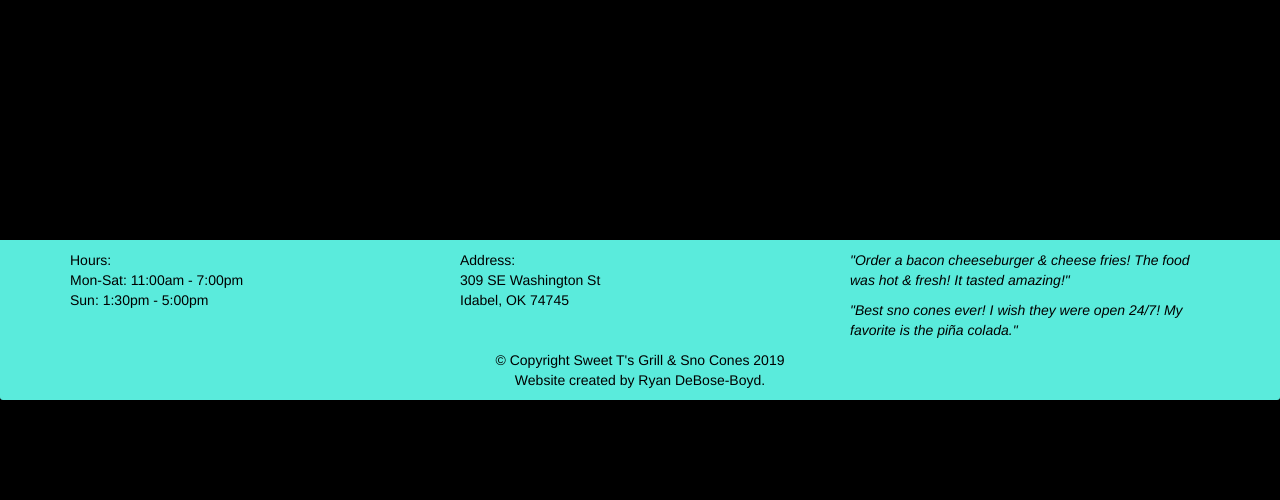
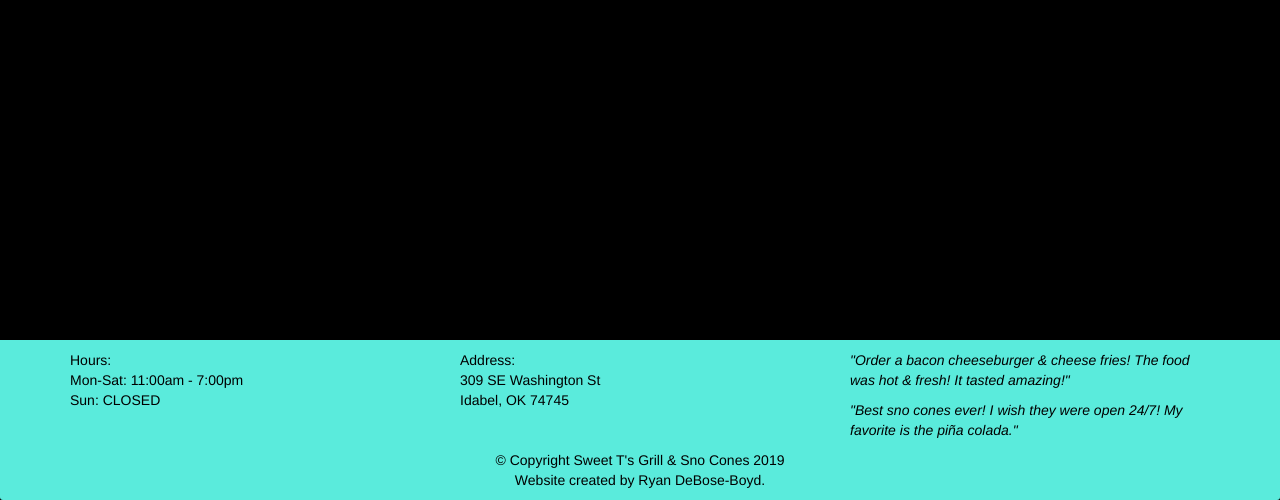
Before and after one commit to ryan96db/SweetTs, a PHP site: page /specials.html in a window 1280 px wide. Shown: the part 317-817 px from the top of the page. Before the commit the page ends 717 px from the top, so only its background shows below. Run offline with PHP 8.4, Linux system fonts and the light colour scheme; some libraries are stand-ins or nearby versions.

Commit message:
Update business hours.

```diff
--- a/about.html
+++ b/about.html
@@ -91,7 +91,7 @@
             <section id="hours" class="col-sm-4">
              <span>Hours:</span><br>
               Mon-Sat: 11:00am - 7:00pm<br>
-              Sun: 1:30pm - 5:00pm<br><br>
+              Sun: CLOSED <br><br>
 
              <div class="fb-like" data-href="https://mobile.facebook.com/SWEET-TS-Grill-SNO-CONES-973572179488467/" data-layout="button" data-action="like" data-size="small" data-show-faces="false" data-share="true"></div>
               <hr class="visible-xs">
--- a/contact.html
+++ b/contact.html
@@ -112,7 +112,7 @@
             <section id="hours" class="col-sm-4">
               <span>Hours:</span><br>
               Mon-Sat: 11:00am - 7:00pm<br>
-              Sun: 1:30pm - 5:00pm<br><br>
+              Sun: CLOSED<br><br>
 
              <div class="fb-like" data-href="https://mobile.facebook.com/SWEET-TS-Grill-SNO-CONES-973572179488467/" data-layout="button" data-action="like" data-size="small" data-show-faces="false" data-share="true"></div>
               <hr class="visible-xs">
--- a/css/styles.css
+++ b/css/styles.css
@@ -288,7 +288,7 @@ p {
 /*Beginning of Specials*/
 
 #Specials {
-	margin-bottom: 300px;
+	margin-bottom: 400px;
 }
 
 /*End of specials*/
--- a/index.html
+++ b/index.html
@@ -159,7 +159,7 @@
             <section id="hours" class="col-sm-4">
               <span>Hours:</span><br>
               Mon-Sat: 11:00am - 7:00pm<br>
-              Sun: 1:30pm - 5:00pm<br><br>
+              Sun: CLOSED<br><br>
 
              <div class="fb-like" data-href="https://mobile.facebook.com/SWEET-TS-Grill-SNO-CONES-973572179488467/" data-layout="button" data-action="like" data-size="small" data-show-faces="false" data-share="true"></div>
               <hr class="visible-xs">
--- a/menu.html
+++ b/menu.html
@@ -301,7 +301,7 @@
             <section id="hours" class="col-sm-4">
               <span>Hours:</span><br>
               Mon-Sat: 11:00am - 7:00pm<br>
-              Sun: 1:30pm - 5:00pm<br><br>
+              Sun: CLOSED<br><br>
 
              <div class="fb-like" data-href="https://mobile.facebook.com/SWEET-TS-Grill-SNO-CONES-973572179488467/" data-layout="button" data-action="like" data-size="small" data-show-faces="false" data-share="true"></div>
               <hr class="visible-xs">
--- a/specials.html
+++ b/specials.html
@@ -97,7 +97,7 @@
             <section id="hours" class="col-sm-4">
               <span>Hours:</span><br>
               Mon-Sat: 11:00am - 7:00pm<br>
-              Sun: 1:30pm - 5:00pm<br><br>
+              Sun: CLOSED<br><br>
 
              <div class="fb-like" data-href="https://mobile.facebook.com/SWEET-TS-Grill-SNO-CONES-973572179488467/" data-layout="button" data-action="like" data-size="small" data-show-faces="false" data-share="true"></div>
               <hr class="visible-xs">
```
